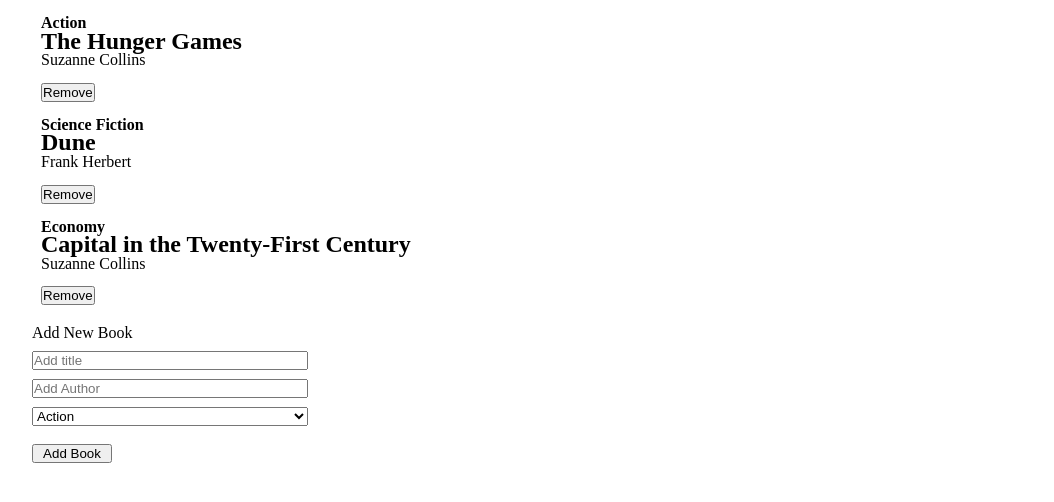
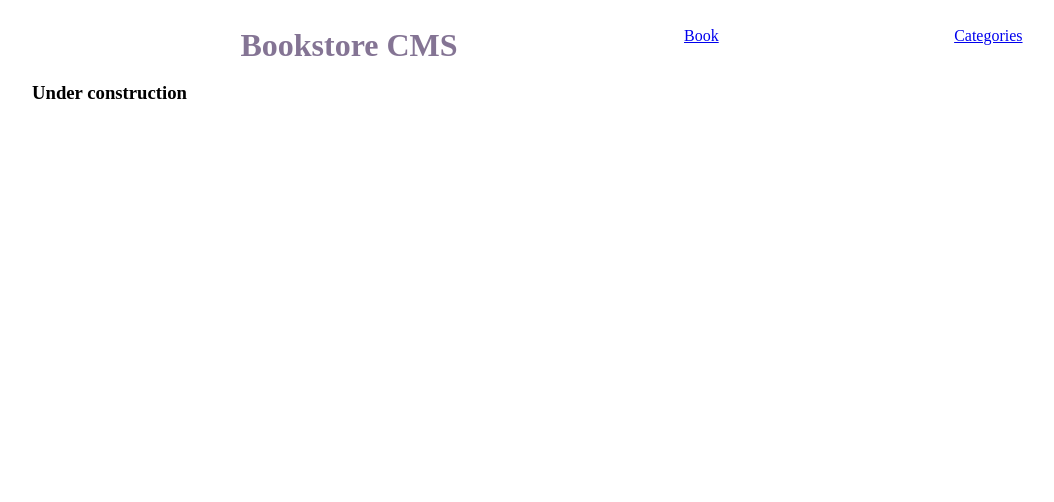
Before and after one commit to Hassaanjbaig-code/Bookstore-, a React (Create React App) app: page /Categories in a window 1280 px wide. Shown: the top 502 px of the page, without its empty margins (13-1067 px from the left). Built offline with nearby package versions, Linux system fonts and the light colour scheme.

Commit message:
Add basic style and add route and routes for navigation

```diff
--- a/package.json
+++ b/package.json
@@ -8,6 +8,7 @@
     "@testing-library/user-event": "^13.5.0",
     "react": "^18.2.0",
     "react-dom": "^18.2.0",
+    "react-router-dom": "^6.7.0",
     "react-scripts": "5.0.1",
     "web-vitals": "^2.1.4"
   },
--- a/src/App.js
+++ b/src/App.js
@@ -1,6 +1,9 @@
 import React, { Component } from 'react';
+import Header from './Component/Header'
 import './App.css'
 import BooksContainer from './Component/BooksContainer';
+import Categories from './Pages/Categories';
+import { Routes, Route } from 'react-router-dom';
 
 class App extends Component {
     constructor(props){
@@ -10,7 +13,11 @@
   render() {
     return (
       <>
-      <BooksContainer />
+      <Header />
+      <Routes>
+        <Route path='/' element={ <BooksContainer /> } />
+        <Route path='/Categories' element={ <Categories /> } />
+      </Routes>
       </>
     )
   }
--- /dev/null
+++ b/src/Component/Header.css
@@ -0,0 +1,12 @@
+.nav-menu {
+  display: flex;
+  list-style: none;
+  text-decoration: none;
+  width: 100%;
+  justify-content: space-evenly;
+}
+
+.nav-menu h3 {
+  font-size: 2rem;
+  color: #3f2657a3;;
+}
--- /dev/null
+++ b/src/Pages/Categories.js
@@ -0,0 +1,11 @@
+import React from 'react'
+
+const Categories = () => {
+  return (
+    <div>
+      <h3>Under construction</h3>
+    </div>
+  )
+}
+
+export default Categories
--- a/src/index.js
+++ b/src/index.js
@@ -1,10 +1,13 @@
 import React from "react";
 import ReactDOM from 'react-dom/client';
+import { BrowserRouter as Router } from 'react-router-dom';
 import App from './App'
 
 const root = ReactDOM.createRoot(document.getElementById('root'));
 root.render(
     <React.StrictMode>
+        <Router>
         <App />
+        </Router>
     </React.StrictMode>
 )
```
Also changed, not shown: 1 other file (tests, documents, lock files or other folders).
